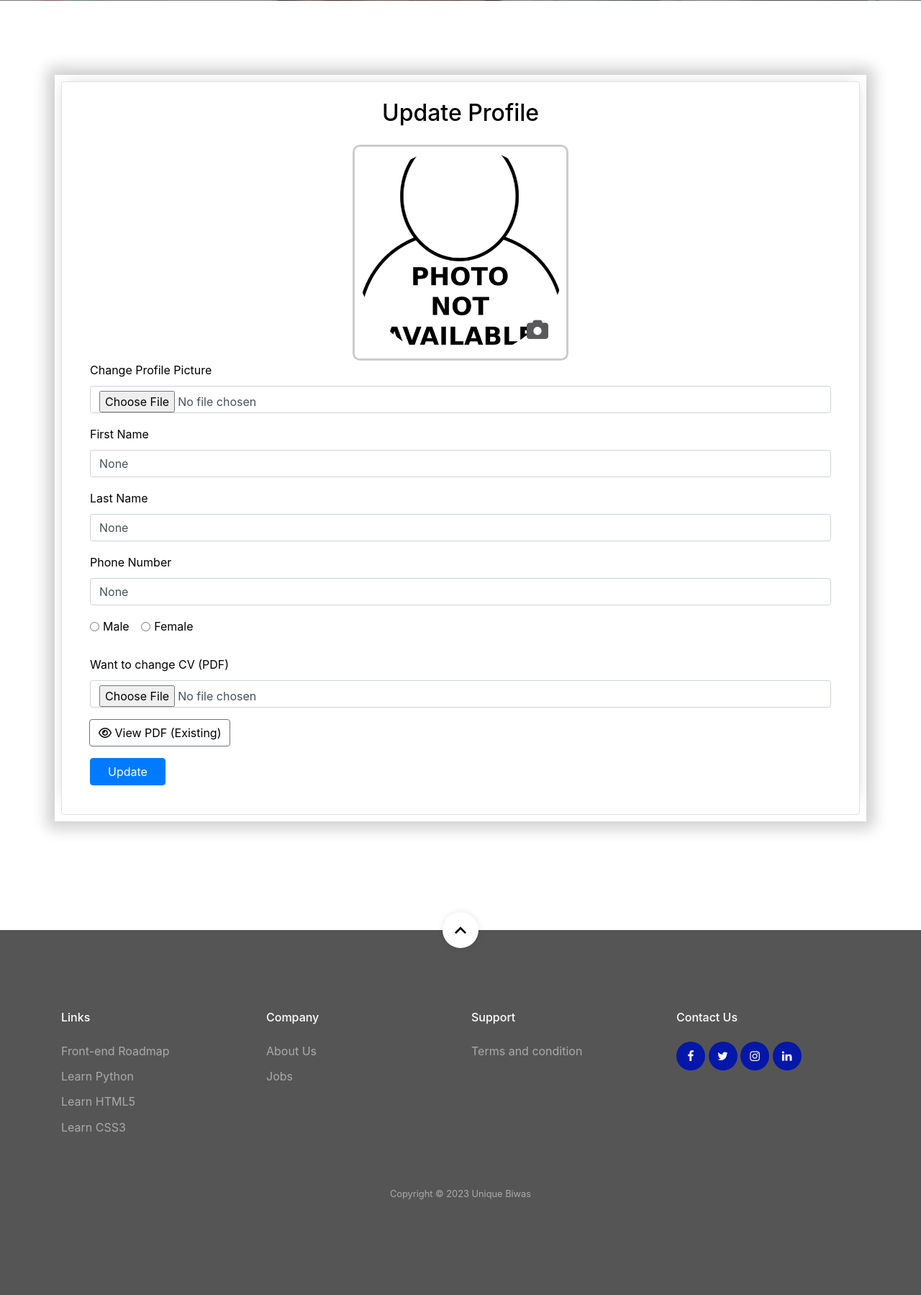
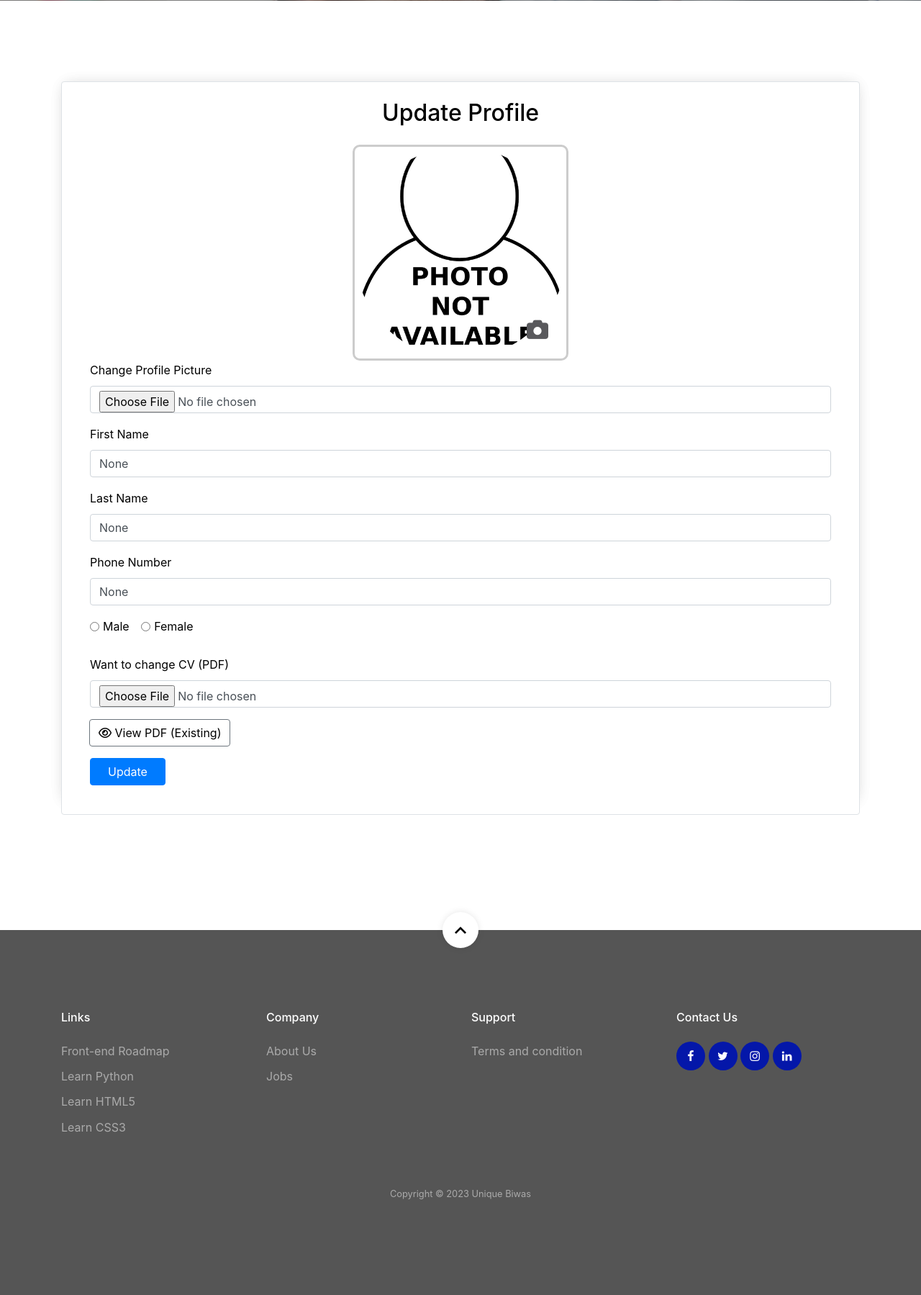
Before and after one commit to uniquebiwas/Remote-Job-Finder, a Django app: template remote_Job/template/account/employee-edit-profile.html in a window 1280 px wide. Shown: the part 370-2169 px from the top of the page at 72% size. Run offline with Django 3.2, Linux system fonts and the light colour scheme; the template is opened without the code that fills it: values that come from a table or form of the project are taken from there, others are empty; parts of the project's set-up code (start-up, migrations or seed data) failed here and were passed over; some libraries are stand-ins or nearby versions; some web fonts are replaced.

Commit message:
UI fixed

```diff
--- a/remote_Job/remote_Job/settings.py
+++ b/remote_Job/remote_Job/settings.py
@@ -33,6 +33,7 @@
 # Application definition
 
 INSTALLED_APPS = [
+    'jazzmin',
     'django.contrib.admin',
     'django.contrib.auth',
     'django.contrib.contenttypes',
--- a/remote_Job/template/account/employee-edit-profile.html
+++ b/remote_Job/template/account/employee-edit-profile.html
@@ -52,9 +52,9 @@
         {% endfor %}
         {% endif %}
         <form method="POST" enctype="multipart/form-data" class="p-4 border rounded" style="background-color: #ffffff; position: relative;">
-          <div style="position: absolute; top: -10px; left: -10px; right: -10px; bottom: -10px; box-shadow: 0px 0px 20px 10px rgba(0, 0, 0, 0.1); z-index: -1;"></div>
+          <!-- <div style="position: absolute; top: -10px; left: -10px; right: -10px; bottom: -10px; box-shadow: 0px 0px 20px 10px rgba(0, 0, 0, 0.1); z-index: -1;"></div>
           <div style="position: absolute; top: -10px; left: -10px; right: -10px; bottom: -10px; box-shadow: 0px 0px 20px 10px rgba(0, 0, 0, 0.1); z-index: -2;"></div>
-
+           -->
           <div class="col-lg-12" style="background-color: #ffffff; position: relative;">
             <div style="position: absolute; top: -10px; left: -10px; right: -10px; bottom: -10px; box-shadow: 0px 0px 20px 10px rgba(0, 0, 0, 0.1); z-index: -1;"></div>
             <div style="position: absolute; top: -10px; left: -10px; right: -10px; bottom: -10px; box-shadow: 0px 0px 20px 10px rgba(0, 0, 0, 0.1); z-index: -2;"></div>
```
Also changed, not shown: remote_Job/.gitignore.txt, remote_Job/db.sqlite3.
